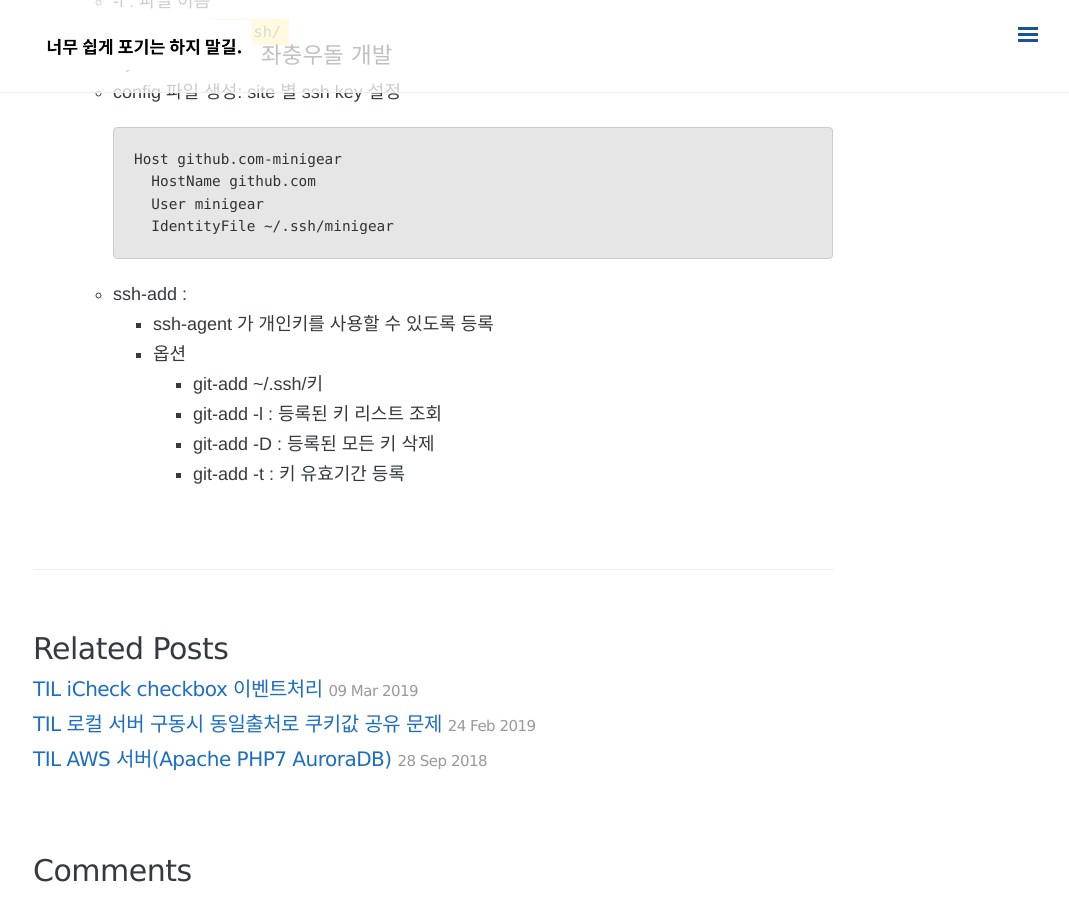
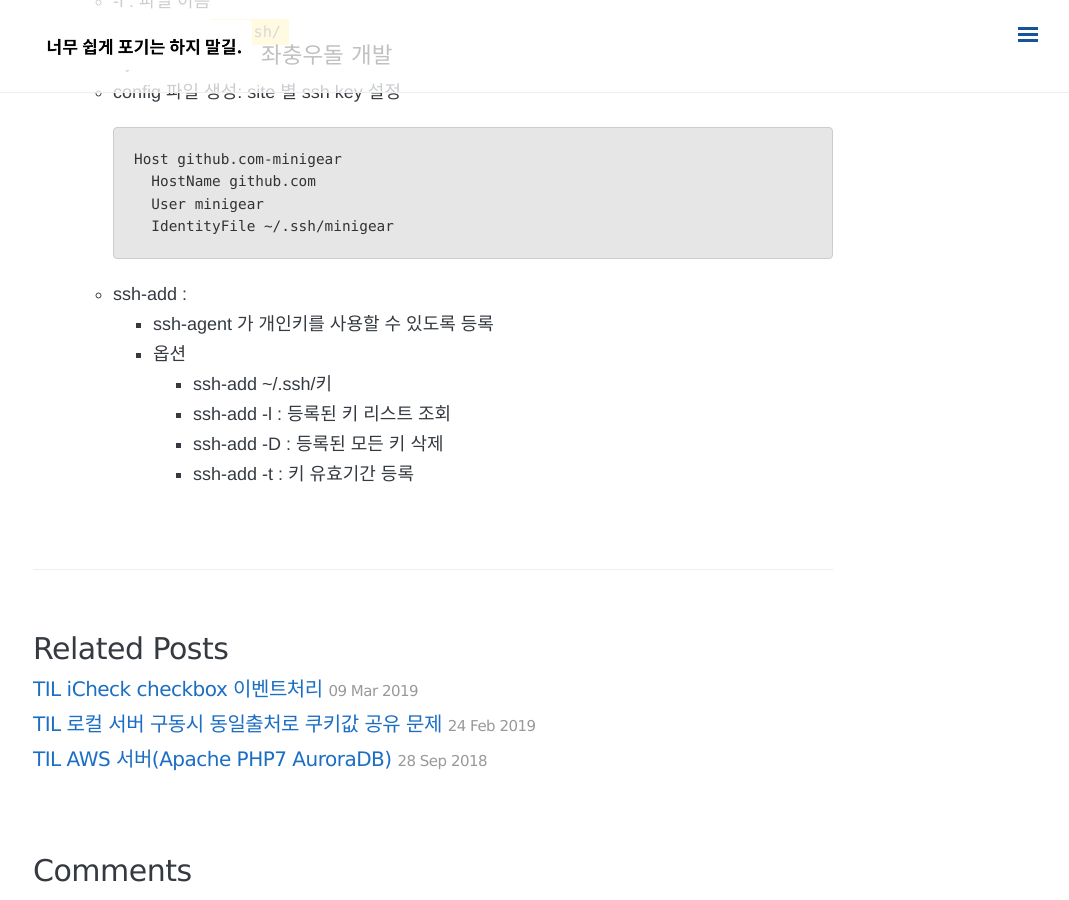
Before and after one commit to minigear/minigear.github.io, a Jekyll site: the page built from _posts/etc/2023-08-07-git_ssh.md, in a window 1280 px wide and 900 px high, scrolled down 842 px. Shown: the whole window, without its empty margins (207-1276 px from the left). Built offline with Jekyll 4.4.1, drawn with Linux system fonts in a browser that asks for light colours; nearby versions of some CDN libraries; comment, search, counter and statistics services are not loaded.

Commit message:
오타 수정

```diff
--- a/_posts/etc/2023-08-07-git_ssh.md
+++ b/_posts/etc/2023-08-07-git_ssh.md
@@ -38,7 +38,7 @@ comments: true
     * ssh-add :
         * ssh-agent 가 개인키를 사용할 수 있도록 등록
         * 옵션
-            * git-add ~/.ssh/키
-            * git-add -l : 등록된 키 리스트 조회
-            * git-add -D : 등록된 모든 키 삭제
-            * git-add -t : 키 유효기간 등록
+            * ssh-add ~/.ssh/키
+            * ssh-add -l : 등록된 키 리스트 조회
+            * ssh-add -D : 등록된 모든 키 삭제
+            * ssh-add -t : 키 유효기간 등록
```
